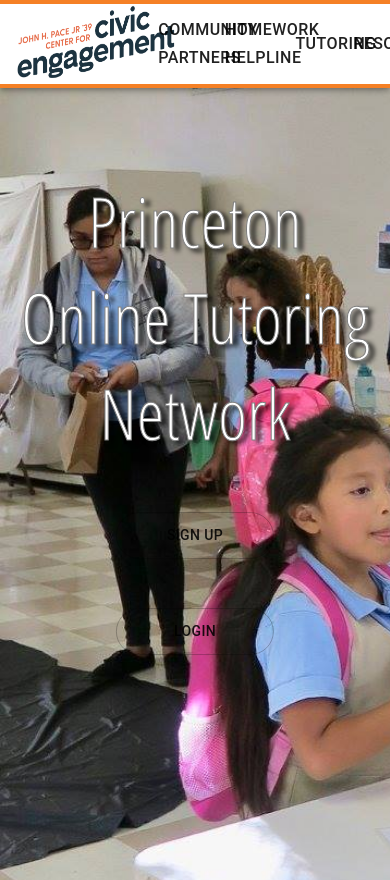
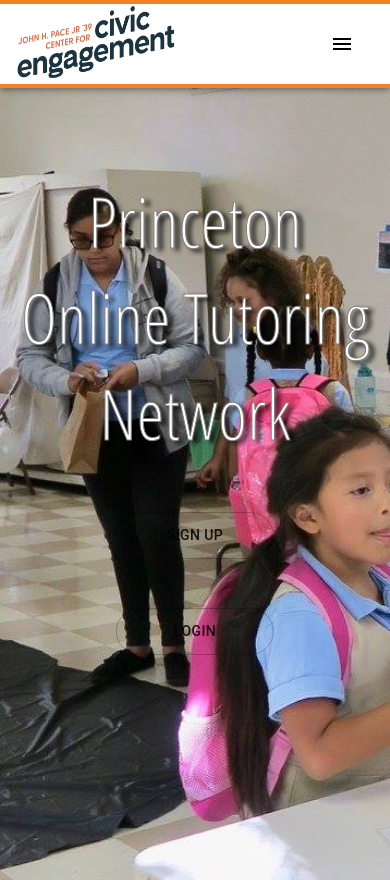
Before and after one commit to jkuo168/POTN_Helpline, a React (Create React App) app in the folder website/: page / in a window 390 px wide. Shown: the top 880 px of the page. Built offline with nearby package versions, Linux system fonts and the light colour scheme.

Commit message:
Finished navbar

```diff
--- a/website/src/components/footer/Footer.js
+++ b/website/src/components/footer/Footer.js
@@ -5,40 +5,43 @@
 
 const useStyles = makeStyles((theme) => ({
   root: {
-    bottom: "0",
-    width: "100%",
-    height: "100%",
     backgroundColor: "#000000",
-    borderStyle: "solid",
     borderColor: "#f58025",
     borderWidth: "4px 0px 0px 0px",
+    borderStyle: "solid",
+    bottom: "0",
     color: "#ffffff",
+    display: "flex",
+    flex: "initial",
+    height: "100%",
+    minWidth: "1200px",
     position: "relative",
-    minWidth: "1200px",
-    display: "flex",
+    width: "100%",
+    zIndex: 1,
   },
   logo: {
+    display: "block",
+    maxWidth: "50%",
+    margin: "auto",
+    maxWidth: "50%",
     padding: "0",
-    maxWidth: "50%",
-    display: "block",
-    margin: "auto",
   },
   contacts: {
     color: "#ffffff",
-    textAlign: "center",
-    maxWidth: "50%",
     display: "block",
-    margin: "auto",
-    paddingTop: "15px",
     fontFamily: '"Open Sans Condensed", sans-serif;',
     fontSize: "15px",
+    margin: "auto",
+    maxWidth: "50%",
+    paddingTop: "15px",
+    textAlign: "center",
   },
   copyright: {
-    textAlign: "right",
     display: "block",
-    margin: "auto",
     fontFamily: '"Open Sans Condensed", sans-serif;',
     fontSize: "15px",
+    margin: "auto",
+    textAlign: "right",
   },
 }));
 
@@ -50,7 +53,11 @@
       <Container className={classes.logo}>
         <img
           src={pton_logo}
-          style={{ width: "50%", paddingLeft: "20px", paddingTop: "10px" }}
+          style={{
+            width: "50%",
+            paddingLeft: "20px",
+            paddingTop: "10px",
+          }}
         ></img>
       </Container>
       <Container className={classes.contacts}>
--- a/website/src/components/home_page/HomePage.js
+++ b/website/src/components/home_page/HomePage.js
@@ -8,12 +8,29 @@
 
 // import POTN logot
 import POTNLogo from "../potn_logo/POTNLogo.js";
+
+// UI imports
+import { makeStyles } from "@material-ui/core/styles";
+
+const siteLayoutStyles = makeStyles(() => ({
+  layout: {
+    display: "flex",
+    flexDirection: "column",
+    minHeight: "100vh",
+  },
+  grow: {
+    flexGrow: 1,
+  },
+}));
+
 export default function HomePage() {
+  const siteStyles = siteLayoutStyles();
+
   return (
-    <>
+    <div className={siteStyles.layout}>
       <NavBar />
-      <POTNLogo />
+      <POTNLogo className={siteStyles.grow} />
       <Footer />
-    </>
+    </div>
   );
 }
--- a/website/src/components/nav_bar/NavBar.js
+++ b/website/src/components/nav_bar/NavBar.js
@@ -1,21 +1,18 @@
-import React from "react";
+import React, { useState } from "react";
 import { makeStyles } from "@material-ui/core/styles";
-
 // App bar
 import AppBar from "@material-ui/core/AppBar";
 import Toolbar from "@material-ui/core/Toolbar";
-
 // Text
 import Typography from "@material-ui/core/Typography";
-
 // Buttons
 import IconButton from "@material-ui/core/IconButton";
 import ButtonBase from "@material-ui/core/Button";
-
 // Images / Icons
+import Menu from "@material-ui/core/Menu";
 import MenuIcon from "@material-ui/icons/Menu";
+import MenuItem from "@material-ui/core/MenuItem";
 import logo from "./pace_logo.png";
-
 // Linking pages
 import { Link } from "react-router-dom";
 
@@ -30,12 +27,42 @@
     position: "fixed",
     top: "0",
   },
-  button: {
+  navBarButton: {
     height: "80px",
     padding: "8px 20px",
     fontSize: "16px",
     borderRadius: "0",
     textDecoration: "none",
+    "&:hover:not(.active)": {
+      backgroundColor: "#d3d3d3",
+    },
+    [theme.breakpoints.down("md")]: {
+      display: "none",
+    },
+  },
+  navBarDropdownButton: {
+    fontWeight: 600,
+    "&:focus:not(:hover)": {
+      // Override strange focus highlight
+      backgroundColor: "#ffffff",
+    },
+    "&.active": {
+      color: theme.palette.primary.main,
+    },
+    "&:hover": {
+      // Brighten the hover color
+      backgroundColor: "#d3d3d3",
+    },
+  },
+  menuButton: {
+    height: "80px",
+    padding: "8px 20px",
+    fontSize: "16px",
+    borderRadius: "0",
+    textDecoration: "none",
+    [theme.breakpoints.up("lg")]: {
+      display: "none",
+    },
   },
 }));
 
@@ -74,6 +101,20 @@
 export default function NavBar() {
   const classes = styles();
 
+  // toggle mobile menu dropdown
+  const [dropdown, setDropdown] = useState(null);
+  const isDropdownOpen = Boolean(dropdown);
+
+  // mobile menu popup handler
+  const handleMenu = (event) => {
+    setDropdown(event.currentTarget);
+  };
+
+  // mobile menu popup handler
+  const handleClose = () => {
+    setDropdown(null);
+  };
+
   return (
     <header>
       <AppBar position="static" className={classes.appbar}>
@@ -82,22 +123,51 @@
           <div style={{ flexGrow: 1 }}></div>
           {buttons.map((button) => (
             <ButtonBase
-              className={classes.button}
+              className={classes.navBarButton}
+              component={Link}
               key={button.title}
-              component={Link}
               to={button.link}
             >
               {button.title}
             </ButtonBase>
           ))}
+          <div>
             <IconButton
-            edge="start"
+              aria-owns={isDropdownOpen ? "menu-appbar" : undefined}
+              aria-haspopup="true"
               className={classes.menuButton}
+              onClick={handleMenu}
               color="inherit"
-            aria-label="menu"
             >
               <MenuIcon />
             </IconButton>
+            <Menu
+              id="menu-appbar"
+              onClose={handleClose}
+              open={isDropdownOpen}
+              anchorEl={dropdown}
+              anchorOrigin={{
+                vertical: "top",
+                horizontal: "right",
+              }}
+              keepMounted
+              transformOrigin={{
+                vertical: "top",
+                horizontal: "right",
+              }}
+            >
+              {buttons.map((button) => (
+                <MenuItem
+                  className={classes.navBarDropdownButton}
+                  component={Link}
+                  key={button.title}
+                  to={button.link}
+                >
+                  {button.title}
+                </MenuItem>
+              ))}
+            </Menu>
+          </div>
         </Toolbar>
       </AppBar>
     </header>
--- a/website/src/components/potn_logo/POTNLogo.js
+++ b/website/src/components/potn_logo/POTNLogo.js
@@ -40,7 +40,7 @@
 const renderSlides = () =>
   [image1, image2, image3].map((image) => (
     <div key={image}>
-      <img src={image}></img>
+      <img src={image} style={{ height: "10%" }}></img>
     </div>
   ));
 
--- a/website/src/components/potn_logo/index.css
+++ b/website/src/components/potn_logo/index.css
@@ -15,6 +15,7 @@
   min-width: 1200px;
   text-align: center;
   padding: 0;
+  flex-grow: 1;
 }
 
 .slick-slide img {
```
Lines whose indentation alone changed are shown as unchanged.
